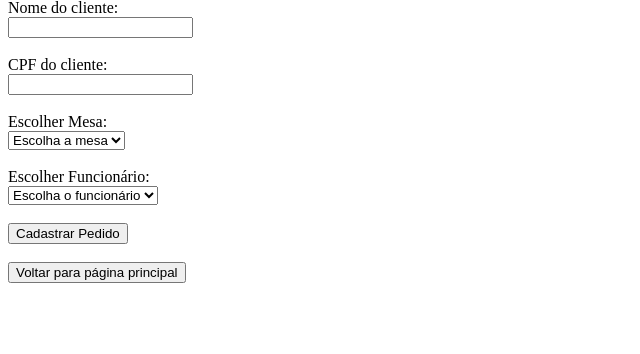
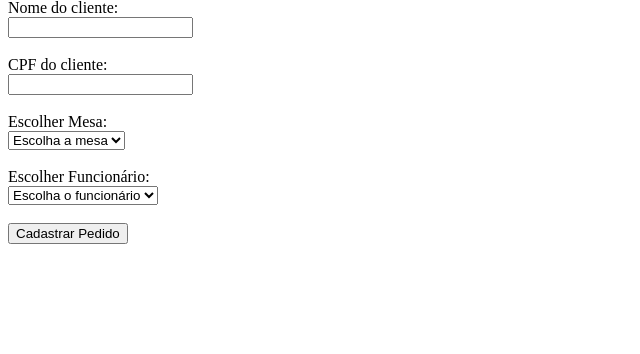
Before and after one commit to Lipezin-16/Trabalho-DW-3tri, a PHP site: page /form_pedido.php in a window 1280 px wide. Shown: the part 81-435 px from the top of the page, without its empty margins (0-640 px from the left). Run offline with PHP 8.4, Linux system fonts and the light colour scheme; data comes from the database, SQL or seed files in the repository; data that the repository does not hold is empty.

Commit message:
modifiquei um erro no form pedido
arrumei um erro

```diff
--- a/codigo/form_pedido.php
+++ b/codigo/form_pedido.php
@@ -86,9 +86,6 @@ include("conexao.php");
 
 <br>
 
-<a href="principal.php">
-    <button>Voltar para página principal</button>
-</a>
 
 </body>
 </html>
```
